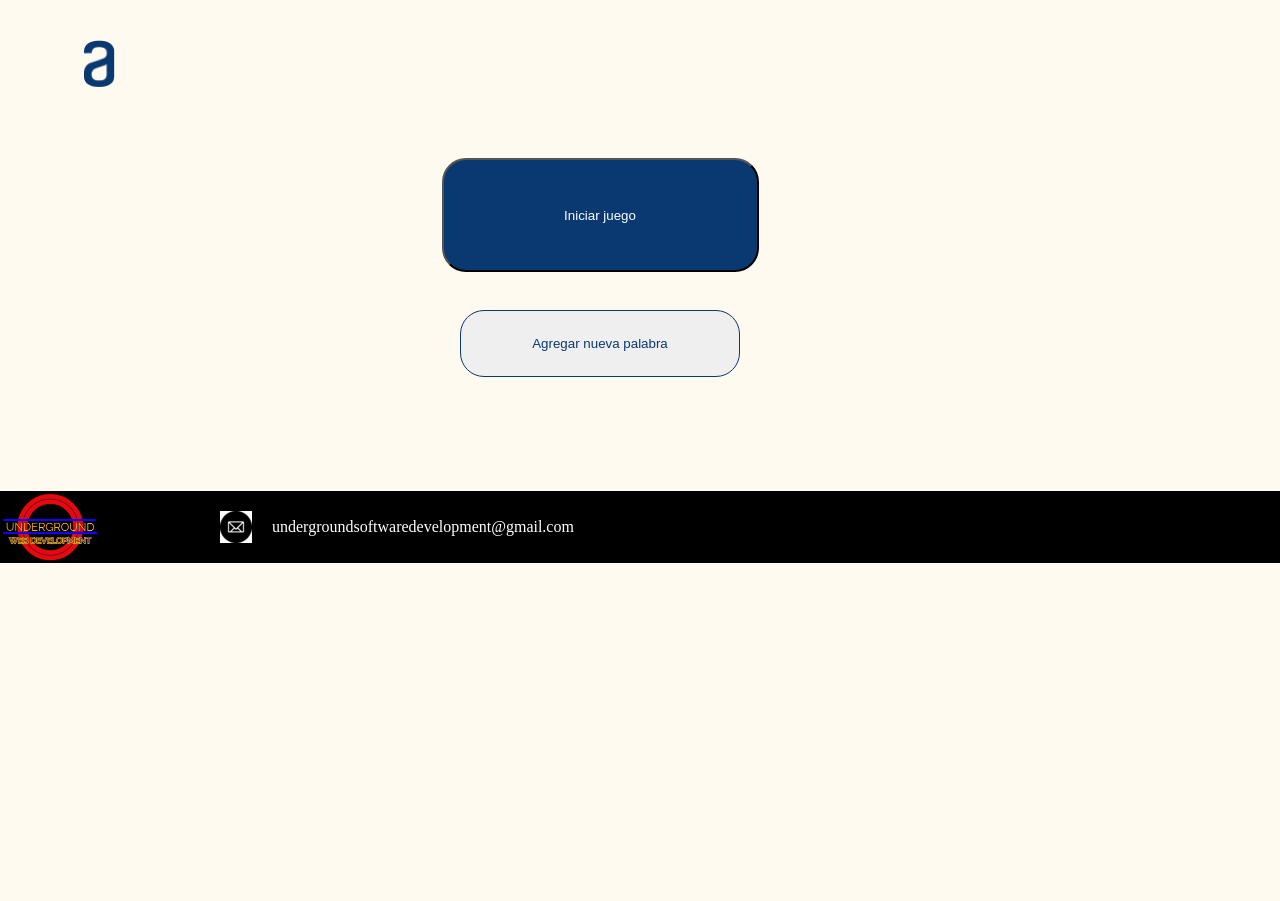
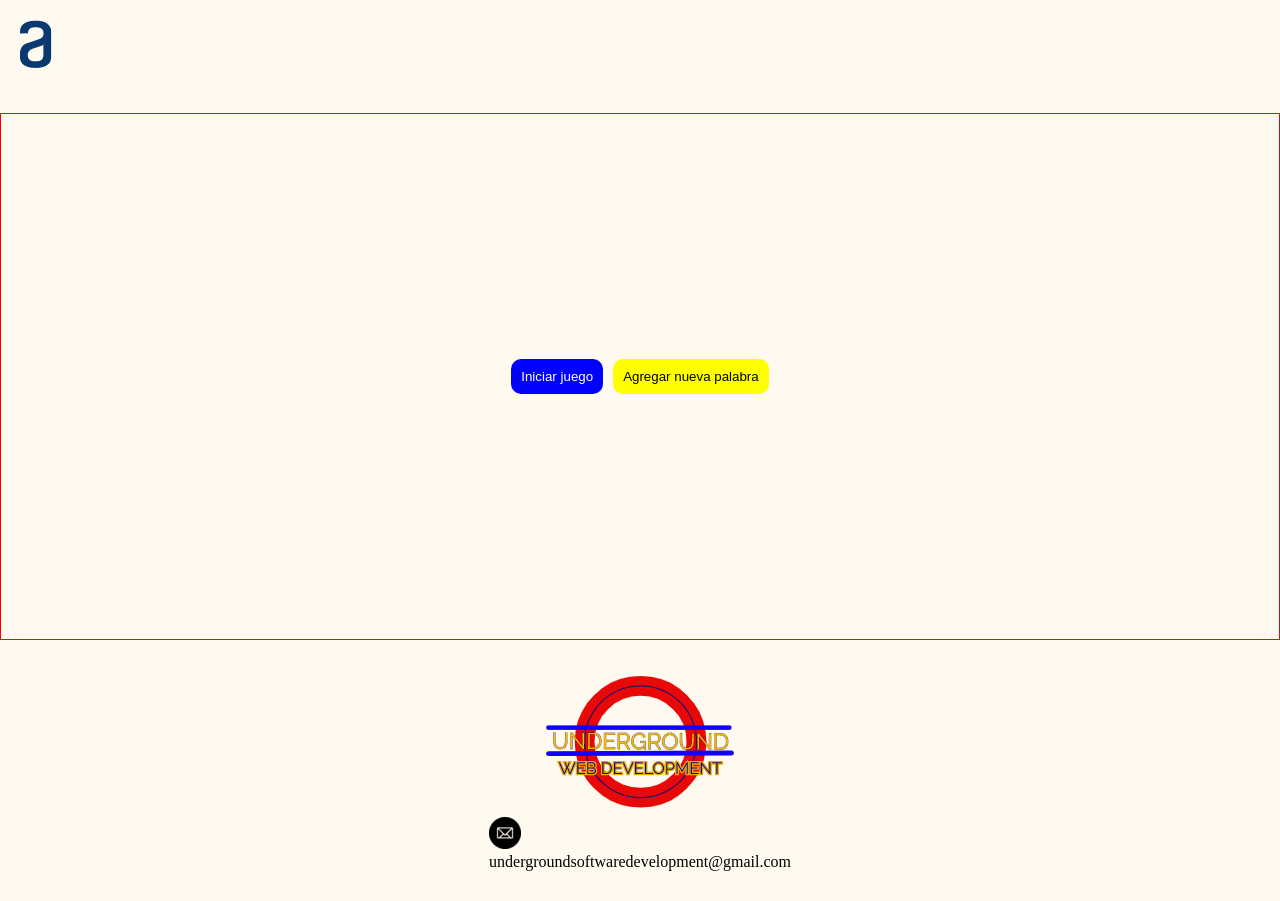
Before and after one commit to GilbertArdila/Chakkenge-two, a plain HTML site: page index.html in a window 1280 px wide. Before the commit the page ends 800 px from the top, so only its background shows below. Drawn offline with Linux system fonts and the light colour scheme.

Commit message:
rehacemos la página principal

```diff
--- a/index.html
+++ b/index.html
@@ -19,9 +19,13 @@
 
     </div>
     <footer class="footer">
-        <img class="footer-logo" src="./logos/LogoMakr-7oqQgk.png" alt="underground">
-        <img class="footer-mail-img" src="./logos/mail.png" alt="mail">
-        <p class="footer-mail">undergroundsoftwaredevelopment@gmail.com</p>
+        <div> <img class="footer-logo" src="./logos/LogoMakr-7oqQgk.png" alt="underground">
+        </div>
+        <div>
+            <img class="footer-mail-img" src="./logos/mail.png" alt="mail">
+            <p class="footer-mail">undergroundsoftwaredevelopment@gmail.com</p>
+
+        </div>
     </footer>
 
 
--- a/styles/indexStyles.css
+++ b/styles/indexStyles.css
@@ -1,106 +1,66 @@
-body{
-    background-color:floralwhite;
+*{
+    box-sizing: border-box;
+    padding: 0;
     margin: 0;
 }
+html{
+    font-size: 62.5%;
+}
+body{
+    display: grid;
+    grid-template-rows: auto 1fr;
+    font-size: 1.6rem;
+    background-color:floralwhite;
+}
+.container{
+    width: 100%;
+    height: 100%;
+    min-height: 80vh;
+    display: flex;
+    flex-direction: column;
+}
 .container-logo{
-    position: relative;
-    width:31.09px ;
-    height: 48px;
-    top:40px;
-    left: 84px;
-}
-.logo{
     width: 100%;
+    height: 150px;
+    padding: 20px;
 }
 .container-buttons{
-    position: relative;
-    left:400px;
-    top:110px;
     display: flex;
-    flex-direction: column;
-    width: 400px;
+    justify-content: center;
     align-items: center;
-
+    width: 100%;
+    height: 100%;
+    padding: 150px 20px;
+    border:1px solid red;
+}
+.container-buttons button{
+    padding: 10px;
+    margin: 5px;
+    border-radius: 10px;
+    border: none;
+    cursor: pointer;
+}
+.container-buttons button:hover{
+    transform: scale(1.2);
 }
 .primary-button{
-background-color: #0A3871;
+    background-color: blue;
     color: white;
 }
 .secondary-button{
-    border: 1px solid #0A3871;
-    color: #0A3871;
+    background-color: yellow;
 }
-.iniciar-button{
-
-    Width :317px;
-    Height :114px;
-    border-radius: 24px;
-    Padding :24px;
-    margin-bottom: 38px;;
+footer{
+    width: 100%;
+    height: auto;
+    display: flex;
+    flex-direction: column;
+    padding-bottom: 20px;
 }
-.agregar-button{
-    position: relative;
-    Width :280px;
-    Height :67px;
-    border-radius: 24px;
-    Padding :24px;
-}
-.footer{
-    background-color: black;
-    position: relative;
-    width: 100%;
-    bottom: -224px;
-    display: flex;
+@media (min-width:576px){
+    footer{
+        padding: 30px;
+        justify-content: center;
         align-items: center;
     }
-.footer-logo{
-    width: 100px;
 }
-.footer-mail-img{
-    position: relative;
-    background-color:white;
-    margin: 0 20px 0 120px;
-}
-.footer p{
-    color: white;
-}
-/* *************************************MEDIA QUERIES***************************************************************/
-
-@media (max-width:1400px){
-
-    .container-buttons{
-
-        left:400px;
-    }
-}
-
-@media (max-width:992px){
-
-    .container-buttons{
-
-        left:300px;
-    }
-}
-@media (max-width:768px){
-
-    .container-buttons{
-
-        left:200px;
-    }
-    .container-logo{
-        left: 34px;
-    }
-    .logo{
-        src: "/logos/logox0.50.png";
-    }
-}
-@media (max-width:576px){
-
-    .container-buttons{
-        left:100px;
-    }
-    .footer-mail-img{
-        margin: 0 20px 0 60px;
-    }
-
-}
```
Lines whose indentation alone changed are shown as unchanged.
